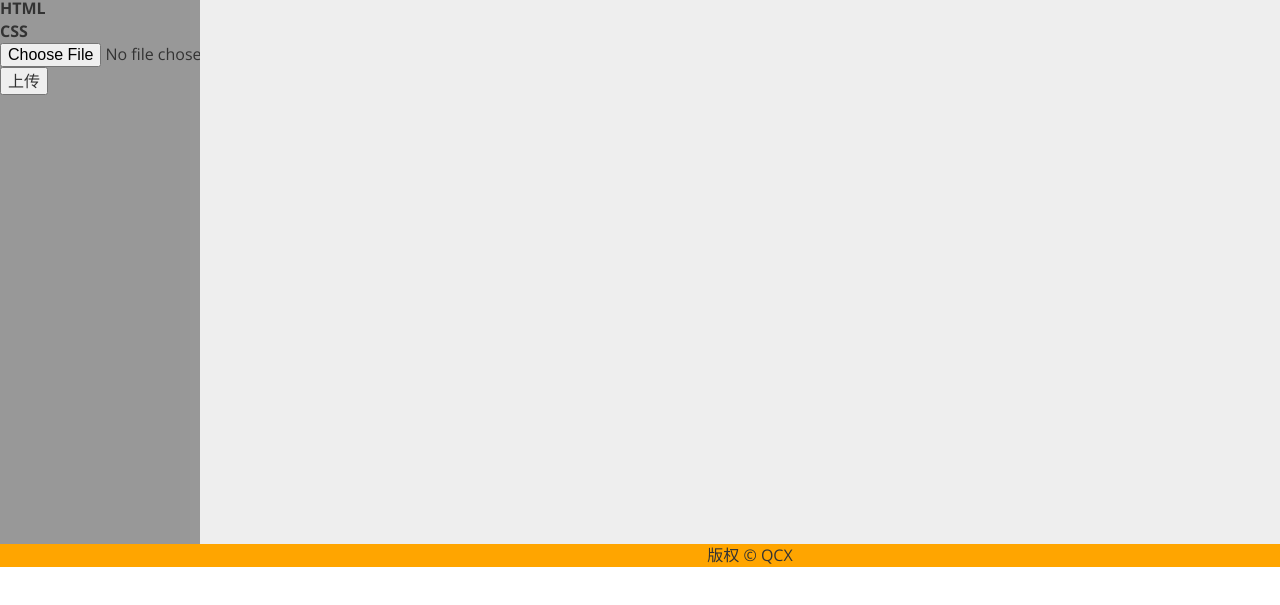
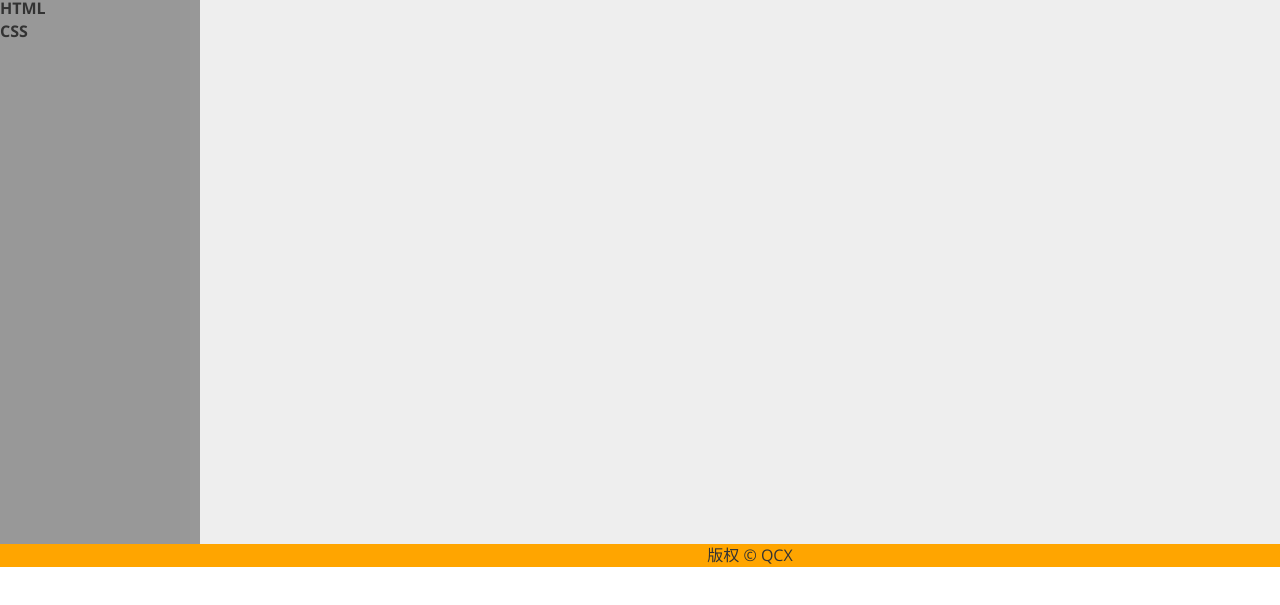
Before and after one commit to qcx1216611038/software, a plain HTML site: page index.html in a window 1280 px wide. Shown: the part 179-784 px from the top of the page. Drawn offline with nearby package versions, Linux system fonts and the light colour scheme; some packages are replaced by stand-ins of ours; a script that the page names is missing.

Commit message:
Update index.html

```diff
--- a/index.html
+++ b/index.html
@@ -67,13 +67,7 @@
 			</script>
 			<b>HTML</b><br>
 			<b>CSS</b><br>
-			<form id="uploadForm">
-				<input type="file" id="fileInput" name="file" />
-				<button type="button" onclick="uploadFile()">上传</button>
-			</form>
-			<script src="js/script.js">
 
-			</script>
 		</div>
 		<div id="content" style="background-color:#EEEEEE;height:600px;width:1300px;float:left;">
 			<h2>数据集内容在这里</h2>
```
